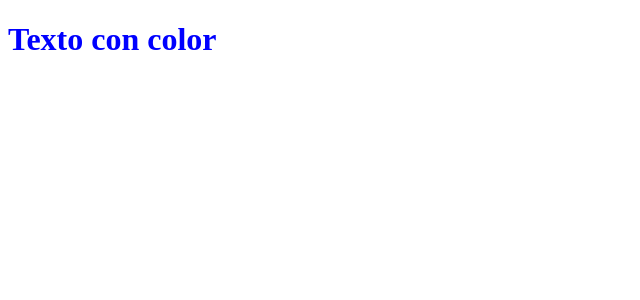
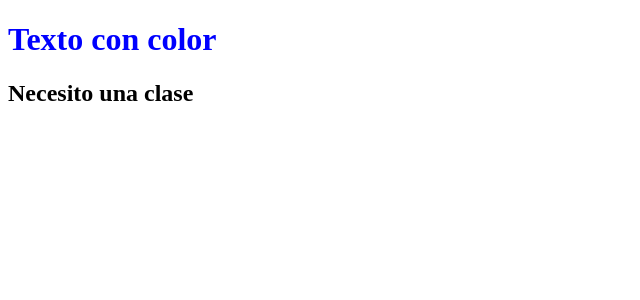
Before and after one commit to krizvonE/pruebaAngular, an Angular app: page / in a window 1280 px wide. Shown: the top 300 px of the page, without its empty margins (0-640 px from the left). Built offline with nearby package versions, Linux system fonts and the light colour scheme.

Commit message:
agregue la parte html, falta css

```diff
--- a/src/app/app.component.html
+++ b/src/app/app.component.html
@@ -1 +1,3 @@
 <h1 class="nuevoColor">Texto con color</h1>
+
+<h2 class="otraClase">Necesito una clase</h2>
```
